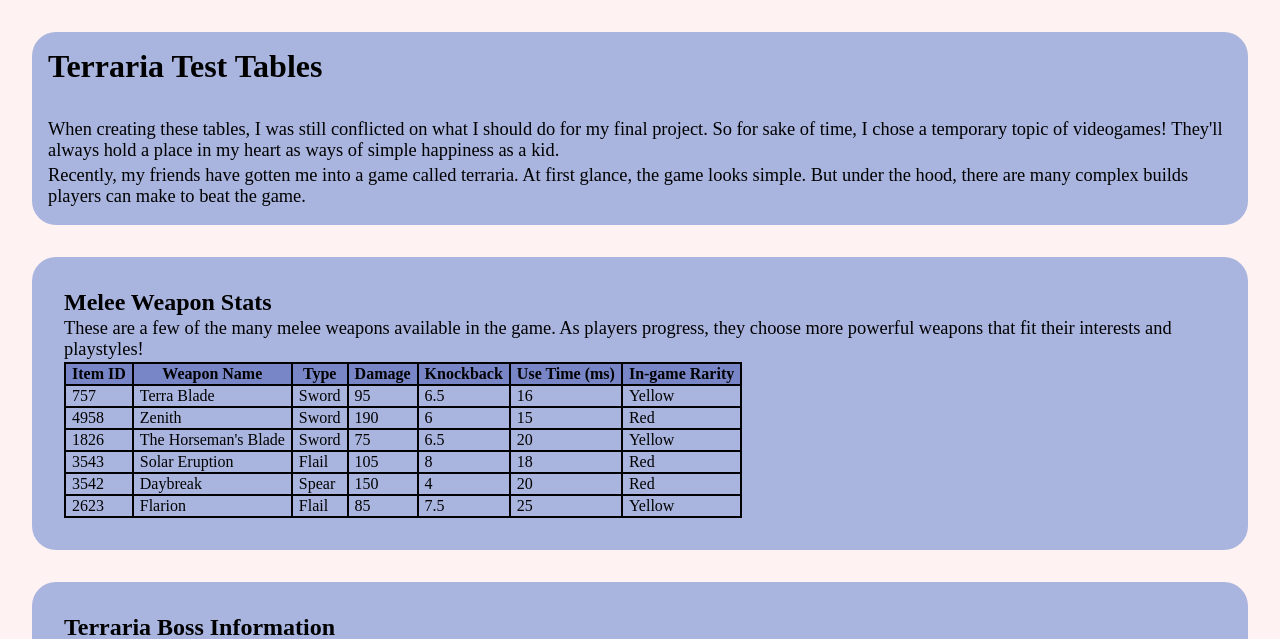
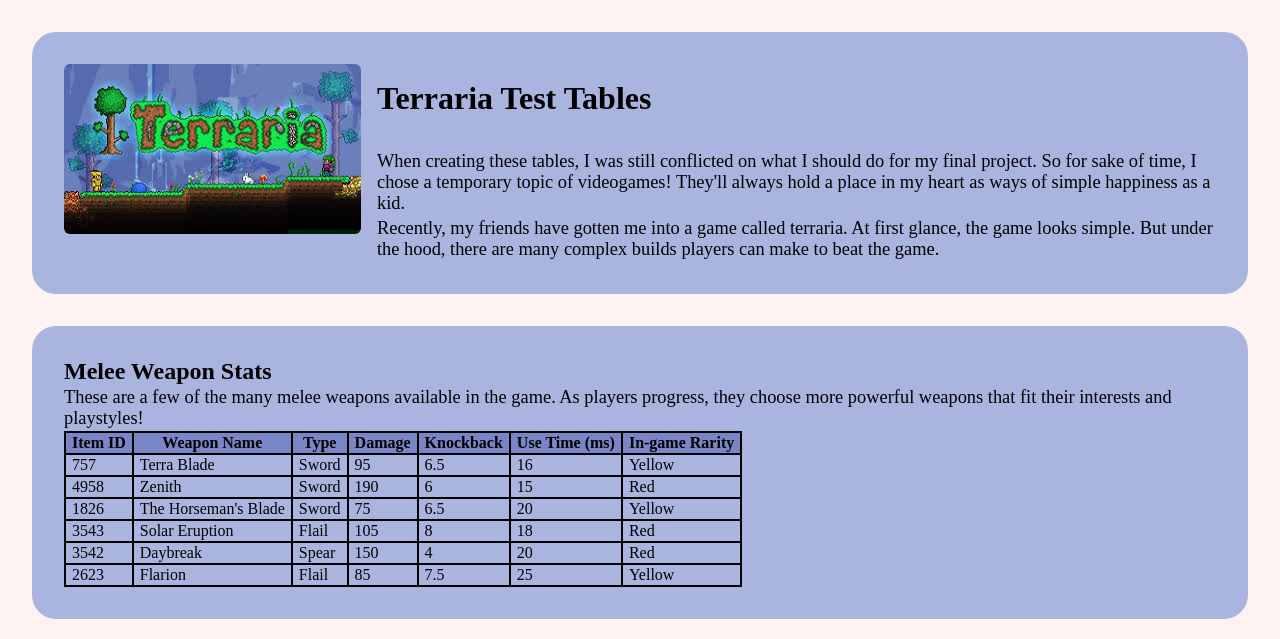
Before and after one commit to iIns0mn1a/CSWD-Classwork-2025, a PHP site: page /learn/15-my-table.html in a window 1280 px wide. Shown: the top 639 px of the page. Run offline with PHP 8.4, Linux system fonts and the light colour scheme.

Commit message:
working on my-table, added pic for necessities.

```diff
--- a/learn/15-my-table.html
+++ b/learn/15-my-table.html
@@ -8,6 +8,7 @@
 </head>
 <body>
     <header>
+        <img src="img/terraria.jpg" alt="terraria pic">
         <h1>Terraria Test Tables</h1>
         <p>When creating these tables, I was still conflicted on what I should do for my final project. So for sake of time, I chose a temporary topic of videogames! They'll always hold a place in my heart as ways of simple happiness as a kid.</p>
         <p>Recently, my friends have gotten me into a game called terraria. At first glance, the game looks simple. But under the hood, there are many complex builds players can make to beat the game. </p>
--- a/learn/css/15-my-table.css
+++ b/learn/css/15-my-table.css
@@ -12,10 +12,12 @@
     margin: 2em;
     background-color: #A9B5DF;
     padding: 1em;
+    padding-bottom: 2em;
     border-radius: 1.5em;
 }
 
 h1 {
+    padding-top: 1em;
     padding-bottom: 1em;
 }
 
@@ -24,6 +26,12 @@
     padding: 2em;
     margin: 2em;
     border-radius: 1.5em;
+}
+
+img {
+    float: left;
+    margin: 1em;
+    border-radius: 6px;
 }
 
 p {
```
Also changed, not shown: learn/img/terraria.jpg (added).
